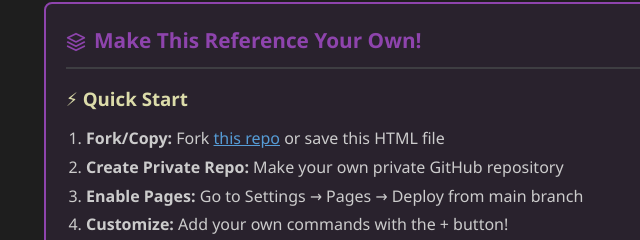
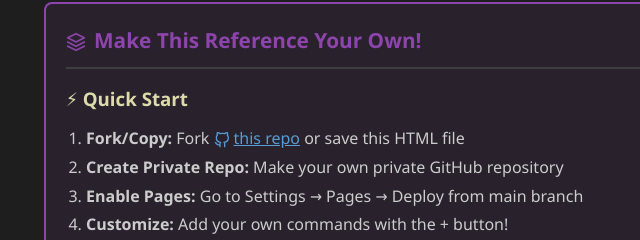
Before and after one commit to GGPrompts/claude-code-cheatsheet, a plain HTML site: page index.html in a window 1280 px wide. Shown: the part 163-403 px from the top of the page, 7-647 px from the left. Drawn offline with Linux system fonts and the light colour scheme.

Commit message:
Add GitHub icon to 'this repo' link
- Added the same GitHub SVG icon used throughout the page
- Icon appears before 'this repo' text
- Sized at 16x16 to fit inline with text
- Makes it visually clear this links to GitHub

```diff
--- a/index.html
+++ b/index.html
@@ -586,7 +586,7 @@
                 <div>
                     <h3 style="color: var(--warning); margin-bottom: 10px;">⚡ Quick Start</h3>
                     <ol style="margin-left: 20px; line-height: 1.8;">
-                        <li><strong>Fork/Copy:</strong> Fork <a href="https://github.com/GGPrompts/claude-code-cheatsheet" target="_blank" style="color: var(--accent); text-decoration: underline;">this repo</a> or save this HTML file</li>
+                        <li><strong>Fork/Copy:</strong> Fork <a href="https://github.com/GGPrompts/claude-code-cheatsheet" target="_blank" style="color: var(--accent); text-decoration: underline;"><svg width="16" height="16" viewBox="0 0 24 24" fill="none" style="vertical-align: middle; margin-right: 4px;"><path d="M9 19c-5 1.5-5-2.5-7-3m14 6v-3.87a3.37 3.37 0 00-.94-2.61c3.14-.35 6.44-1.54 6.44-7A5.44 5.44 0 0020 4.77 5.07 5.07 0 0019.91 1S18.73.65 16 2.48a13.38 13.38 0 00-7 0C6.27.65 5.09 1 5.09 1A5.07 5.07 0 005 4.77a5.44 5.44 0 00-1.5 3.78c0 5.42 3.3 6.61 6.44 7A3.37 3.37 0 009 18.13V22" stroke="#569cd6" stroke-width="2" stroke-linecap="round" stroke-linejoin="round"/></svg>this repo</a> or save this HTML file</li>
                         <li><strong>Create Private Repo:</strong> Make your own private GitHub repository</li>
                         <li><strong>Enable Pages:</strong> Go to Settings → Pages → Deploy from main branch</li>
                         <li><strong>Customize:</strong> Add your own commands with the + button!</li>
```
